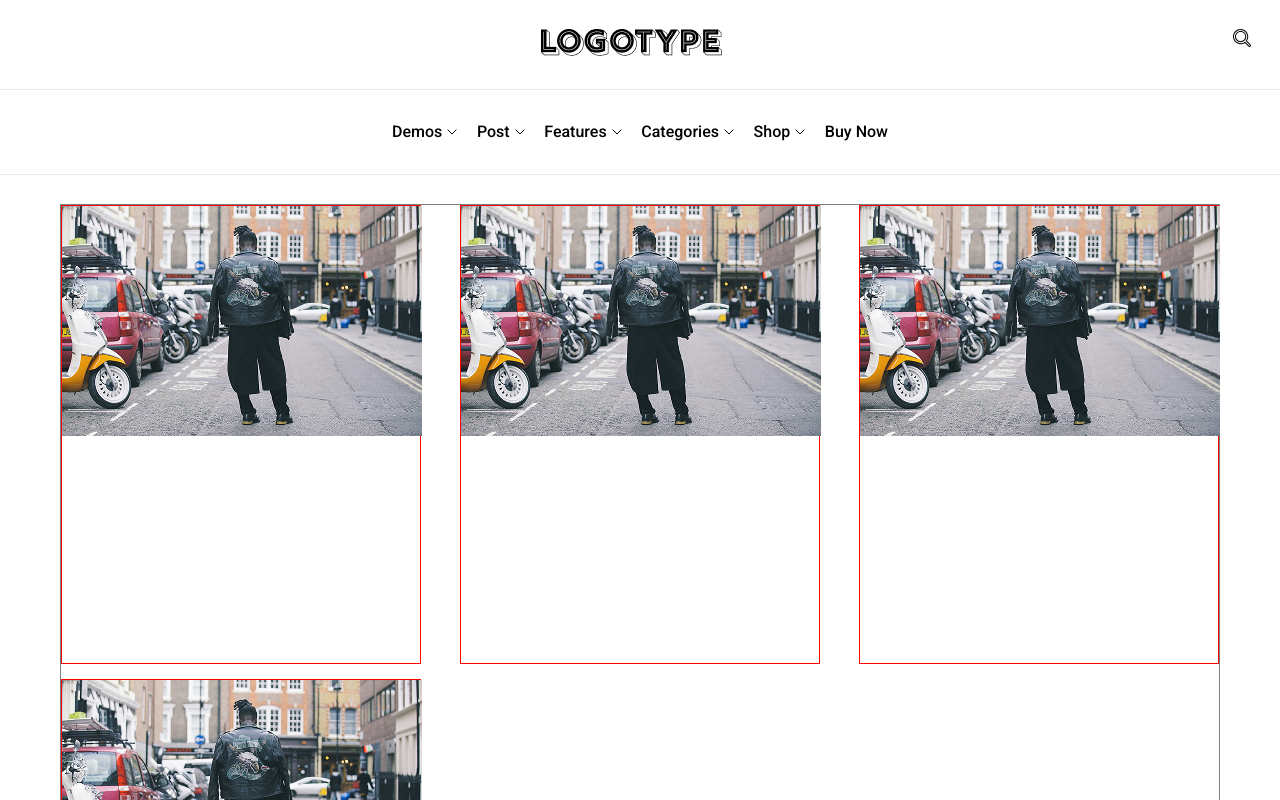
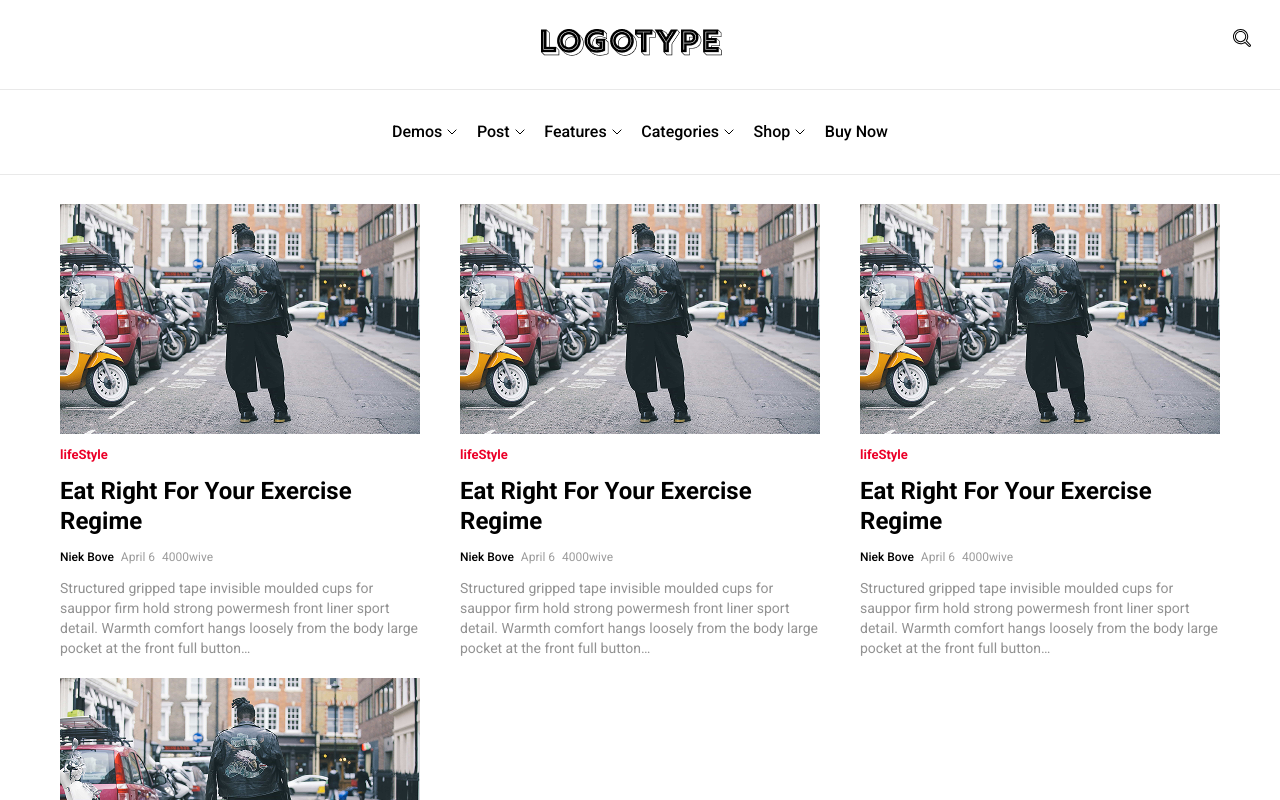
Before and after one commit to NarekHakobyanJS/front-narek, a React (Vite) app: page / in a window 1280 px wide. Shown: the top 800 px of the page. Built offline with nearby package versions, Linux system fonts and the light colour scheme; no server answers.

Commit message:
start request

```diff
--- a/package.json
+++ b/package.json
@@ -10,6 +10,7 @@
     "preview": "vite preview"
   },
   "dependencies": {
+    "axios": "^1.13.2",
     "react": "^19.2.0",
     "react-dom": "^19.2.0",
     "react-icons": "^5.5.0"
--- /dev/null
+++ b/src/api/api.ts
@@ -0,0 +1,20 @@
+import axios from "axios";
+import type { IPost } from "../shared/types/postData.types";
+
+class PostApi {
+    #baseUrl: string = 'https://cloud.codesupply.co/';
+
+    private axiosConfig() {
+        return axios.create({
+            baseURL: this.#baseUrl
+        })
+    }
+
+    public async getPosts() {
+        const res = await this.axiosConfig().get<IPost[]>('endpoint/react/data.json')
+        return res.data
+
+    }
+}
+
+export const postApi = new PostApi()
--- a/src/components/atom/PostDescription/PostDescription.module.css
+++ b/src/components/atom/PostDescription/PostDescription.module.css
@@ -0,0 +1,60 @@
+.postDescription {
+    padding-top: 10px;
+}
+
+.lifeStyle {
+    font-weight: 700;
+    font-size: 13px;
+    line-height: 13px;
+    letter-spacing: 0px;
+    color: #EB0028;
+    padding-bottom: 15px;
+}
+
+
+.postTitle {
+    font-weight: 700;
+    font-size: 24px;
+    line-height: 30px;
+    letter-spacing: 0px;
+    color: #000000;
+    padding-bottom: 15px;
+}
+
+.postAuthor {
+    display: flex;
+    gap: 7px;
+    padding-bottom: 15px;
+}
+
+.author {
+    font-weight: 500;
+    font-size: 12px;
+    line-height: 12px;
+    letter-spacing: 0px;
+    color: #000000;
+}
+
+.date {
+    font-weight: 400;
+    font-size: 12px;
+    line-height: 12px;
+    letter-spacing: 0px;
+    color: #9b9b9b;
+}
+
+.view {
+    font-weight: 400;
+    font-size: 12px;
+    line-height: 12px;
+    letter-spacing: 0px;
+    color: #9b9b9b;
+}
+
+.postText {
+    font-weight: 400;
+    font-size: 14px;
+    line-height: 20px;
+    letter-spacing: 0px;
+    color: #929292;
+}
--- a/src/components/atom/PostDescription/PostDescription.tsx
+++ b/src/components/atom/PostDescription/PostDescription.tsx
@@ -1,9 +1,22 @@
 import style from './PostDescription.module.css'
 
 const PostDescription = () => {
-  return (
-    <div>PostDescription</div>
-  )
+    return (
+        <div className={style.postDescription}>
+            <p className={style.lifeStyle}>lifeStyle</p>
+            <h3 className={style.postTitle}>Eat Right For Your Exercise Regime</h3>
+
+            <div className={style.postAuthor}>
+                <p className={style.author}>Niek Bove</p>
+                <p className={style.date}>April 6</p>
+                <p className={style.view}> 4000wive</p>
+            </div>
+
+            <p className={style.postText}>
+            Structured gripped tape invisible moulded cups for sauppor firm hold strong powermesh front liner sport detail. Warmth comfort hangs loosely from the body large pocket at the front full button…
+            </p>
+        </div>
+    )
 }
 
 export default PostDescription
--- a/src/components/molecule/Post/Post.module.css
+++ b/src/components/molecule/Post/Post.module.css
@@ -1,5 +1,4 @@
 .postBlock{
     width: 360px;
     height: 459px;
-    border : 1px solid red;
 }
--- a/src/components/molecule/Post/Post.tsx
+++ b/src/components/molecule/Post/Post.tsx
@@ -1,3 +1,4 @@
+import PostDescription from '../../atom/PostDescription/PostDescription'
 import { PostImage } from '../../atom/PostImage/PostImage'
 import style from './Post.module.css'
 
@@ -5,6 +6,7 @@ export const Post = () => {
   return (
     <div className={style.postBlock}>
       <PostImage />
+      <PostDescription />
     </div>
   )
 }
--- a/src/components/organism/Archive/Archive.module.css
+++ b/src/components/organism/Archive/Archive.module.css
@@ -6,5 +6,4 @@
     align-items: center;
     flex-wrap: wrap;
     gap : 15px;
-    border: 1px solid gray;
 }
--- a/src/components/page/Home/Home.tsx
+++ b/src/components/page/Home/Home.tsx
@@ -1,7 +1,23 @@
+import { useEffect, useState } from 'react';
 import { Archive } from '../../organism/Archive/Archive';
 import { Header } from '../../organism/Header/Header';
+import { postApi } from '../../../api/api';
+import type { IPost } from '../../../shared/types/postData.types';
 
 export const Home = () => {
+  const [posts, setPosts] = useState<IPost[]>([])
+  console.log(posts);
+
+
+  useEffect(() => {
+    const fetchPosts = async () => {
+      const data = await postApi.getPosts()
+      setPosts(data)
+    }
+
+    fetchPosts()
+
+  }, [])
   return (
     <div>
         <Header />
```
Also changed, not shown: src/shared/types/postData.types.ts (added, +12 -0 lines), 1 other file (tests, documents, lock files or other folders).
